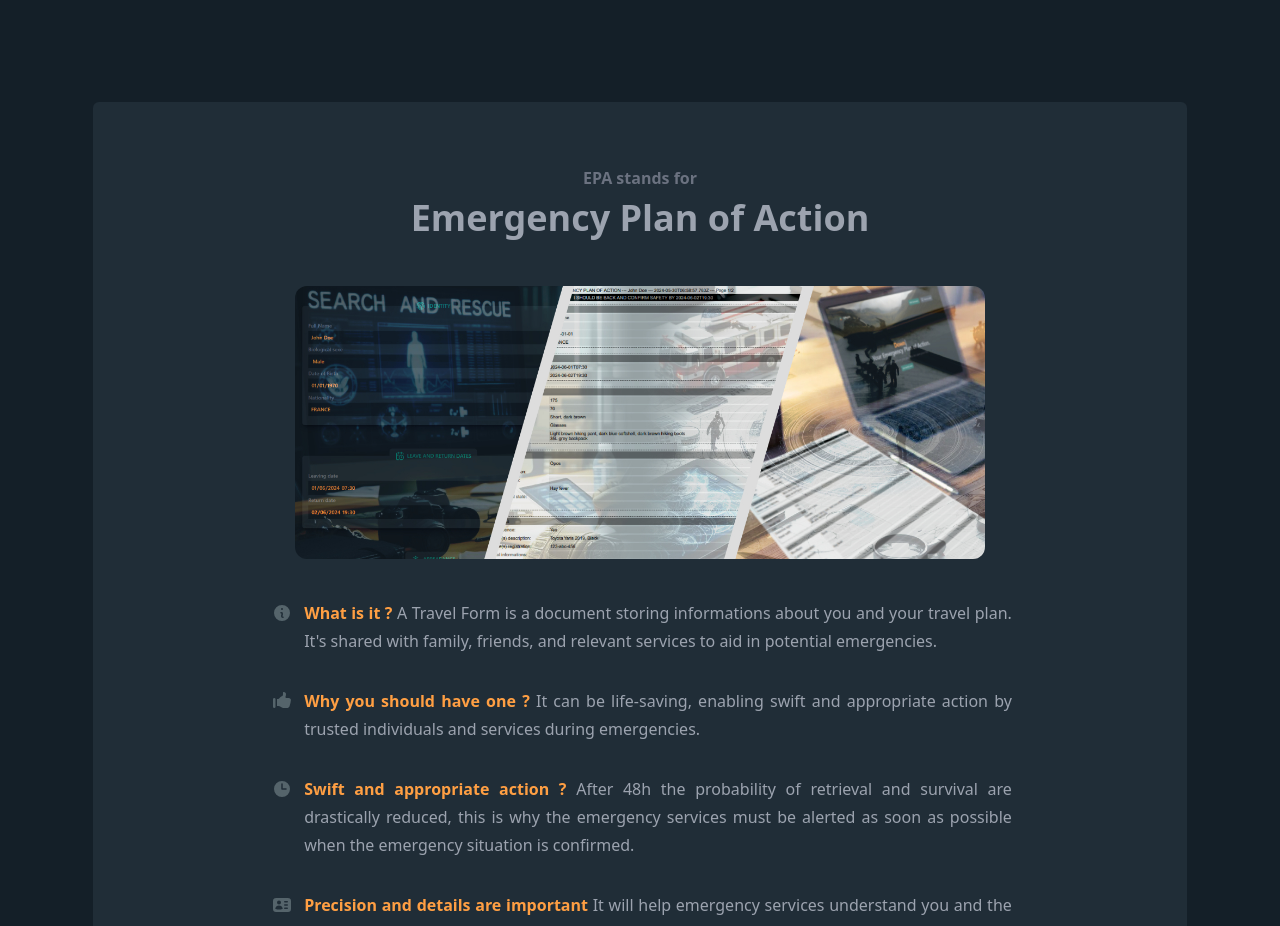
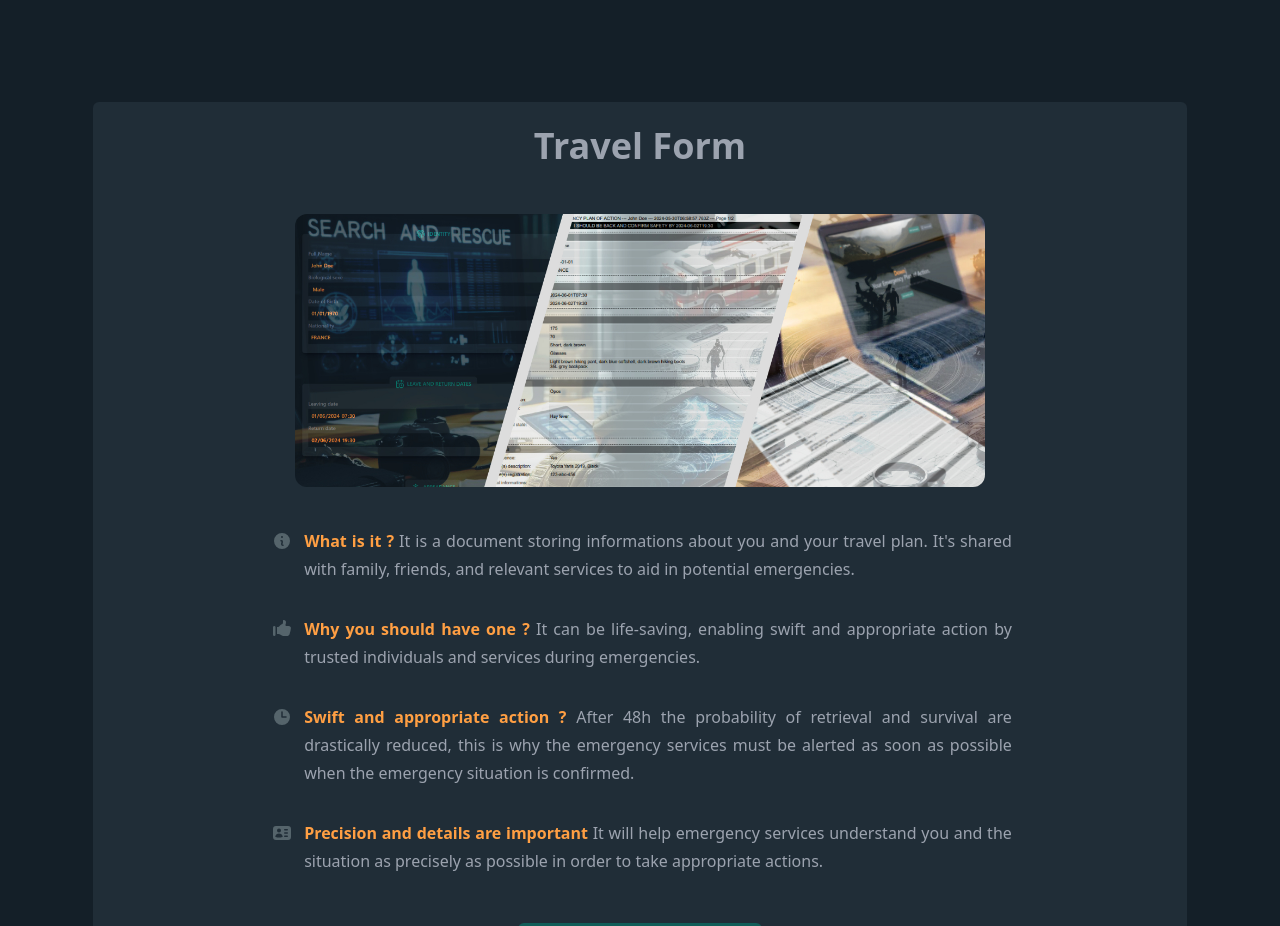
Before and after one commit to mach90/TFgen, a React (Vite) app: page / in a window 1280 px wide. Shown: the part 880-1806 px from the top of the page. Built offline with nearby package versions, Linux system fonts and the light colour scheme; what @react-pdf/renderer would draw is missing.

Commit message:
refactoring

```diff
--- a/src/components/Informations.jsx
+++ b/src/components/Informations.jsx
@@ -14,7 +14,7 @@ const infos = [
   {
     name: 'What is it ?',
     description:
-      "A Travel Form is a document storing informations about you and your travel plan. It's shared with family, friends, and relevant services to aid in potential emergencies.",
+      "It is a document storing informations about you and your travel plan. It's shared with family, friends, and relevant services to aid in potential emergencies.",
     icon: InformationCircleIcon,
   },
   {
@@ -41,8 +41,8 @@ export default function Informations() {
     return (
         <Container>
           <div className="bg-darkCard p-4 rounded-md w-[100%] flex flex-col justify-center items-center">
-              <p className="text-base font-semibold text-darkP mt-12">EPA stands for</p>
-              <h1 className="mt-2 text-3xl font-bold text-darkH1 md:text-4xl">Emergency Plan of Action</h1>
+              {/* <p className="text-base font-semibold text-darkP mt-12">TF stands for</p> */}
+              <h1 className="mt-2 text-3xl font-bold text-darkH1 md:text-4xl">Travel Form</h1>
               <img className="mt-12 hidden md:block w-[80%] sm:w-[75%] md:w-[70%] lg:w-[65%] xl:w-[60%]  rounded-xl" src={AppScreenshot} alt="App screenshot"/>
               <dl className="mt-10 space-y-8 text-base leading-7 text-gray-400 w-[70%] text-justify">
                 {infos.map((feature) => (
```
Also changed, not shown: 1 other file (tests, documents, lock files or other folders).
